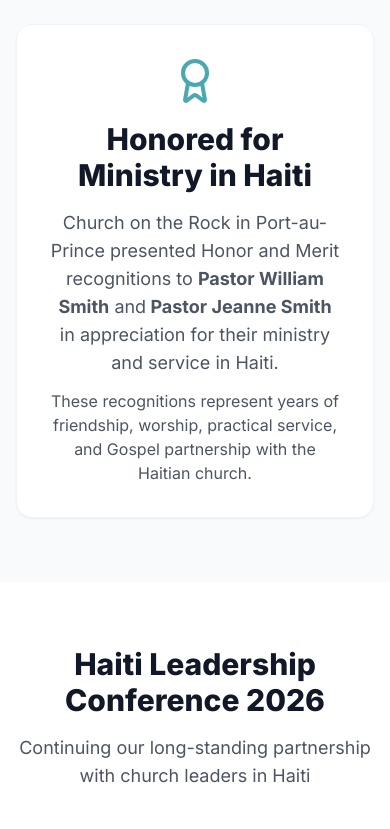
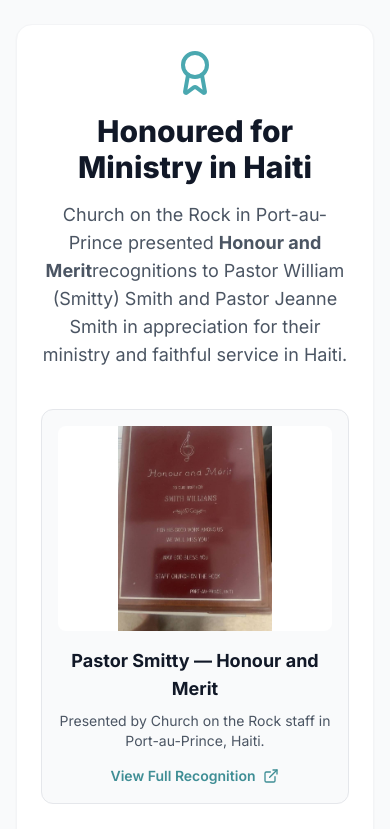
Before and after one commit to Catalyst-FL/catalystfl, a Next.js app: page /outreach-international in a window 390 px wide. Shown: the part 3960-4789 px from the top of the page. Built offline with nearby package versions, Linux system fonts and the light colour scheme; no server answers.

Commit message:
Show Haiti ministry recognition awards

```diff
--- a/app/outreach-international/page.tsx
+++ b/app/outreach-international/page.tsx
@@ -1,8 +1,9 @@
 import { generatePageMetadata } from "@/lib/metadata";
+import Image from "next/image";
 import Link from "next/link";
 import PageHero from "@/components/PageHero";
 import CTASection from "@/components/CTASection";
-import { Globe, Church, Heart, Gift, Award } from "lucide-react";
+import { Globe, Church, Heart, Gift, Award, ExternalLink } from "lucide-react";
 
 export const metadata = generatePageMetadata({
   title: "Haiti Missions & International Outreach - 20+ Years Serving",
@@ -234,22 +235,63 @@ export default function OutreachInternational() {
 
       {/* Haiti Ministry Recognition */}
       <div className="bg-gray-50 py-16">
-        <div className="mx-auto max-w-5xl px-4 sm:px-6 lg:px-8">
-          <div className="rounded-2xl bg-white p-8 shadow-sm border border-gray-100 text-center">
+        <div className="mx-auto max-w-6xl px-4 sm:px-6 lg:px-8">
+          <div className="rounded-2xl bg-white p-6 sm:p-8 shadow-sm border border-gray-100">
+            <div className="text-center">
               <Award className="mx-auto h-12 w-12 text-primary-600" />
               <h2 className="mt-4 text-3xl font-extrabold text-gray-900">
-              Honored for Ministry in Haiti
+                Honoured for Ministry in Haiti
               </h2>
               <p className="mx-auto mt-4 max-w-3xl text-lg text-gray-600">
-              Church on the Rock in Port-au-Prince presented Honor and Merit
-              recognitions to <strong>Pastor William Smith</strong> and
-              <strong> Pastor Jeanne Smith</strong> in appreciation for their
-              ministry and service in Haiti.
+                Church on the Rock in Port-au-Prince presented <strong>Honour and Merit</strong>
+                recognitions to Pastor William (Smitty) Smith and Pastor Jeanne Smith in
+                appreciation for their ministry and faithful service in Haiti.
               </p>
-            <p className="mx-auto mt-3 max-w-3xl text-gray-600">
-              These recognitions represent years of friendship, worship,
-              practical service, and Gospel partnership with the Haitian church.
+            </div>
+
+            <div className="mt-10 grid gap-8 md:grid-cols-2">
+              {[
+                {
+                  src: '/images/credentials/haiti-smitty-honour-merit.jpg',
+                  title: 'Pastor Smitty — Honour and Merit',
+                  alt: 'Honour and Merit recognition presented for Pastor Smitty Smith ministry service in Haiti',
+                },
+                {
+                  src: '/images/credentials/haiti-jeanne-honour-merit.jpg',
+                  title: 'Pastor Jeanne — Honour and Merit',
+                  alt: 'Honour and Merit recognition presented for Pastor Jeanne Smith ministry service in Haiti',
+                },
+              ].map((award) => (
+                <div key={award.src} className="rounded-xl border border-gray-200 bg-gray-50 p-4">
+                  <div className="relative aspect-[4/3] overflow-hidden rounded-lg bg-white">
+                    <Image
+                      src={award.src}
+                      alt={award.alt}
+                      fill
+                      className="object-contain"
+                      sizes="(max-width: 768px) 100vw, 50vw"
+                    />
+                  </div>
+                  <h3 className="mt-4 text-center text-lg font-bold text-gray-900">
+                    {award.title}
+                  </h3>
+                  <p className="mt-2 text-center text-sm text-gray-600">
+                    Presented by Church on the Rock staff in Port-au-Prince, Haiti.
                   </p>
+                  <div className="mt-3 text-center">
+                    <a
+                      href={award.src}
+                      target="_blank"
+                      rel="noopener noreferrer"
+                      className="inline-flex items-center gap-2 text-sm font-semibold text-primary-700 hover:text-primary-800"
+                    >
+                      View Full Recognition
+                      <ExternalLink className="h-4 w-4" />
+                    </a>
+                  </div>
+                </div>
+              ))}
+            </div>
           </div>
         </div>
       </div>
```
Lines whose indentation alone changed are shown as unchanged.
